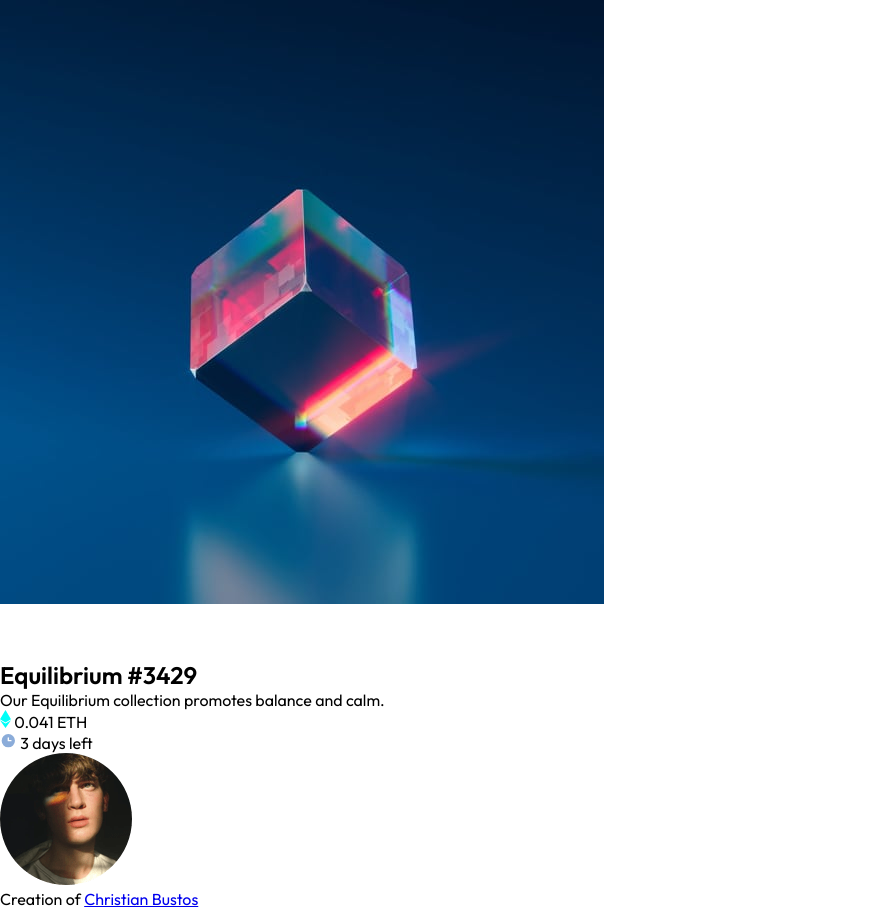
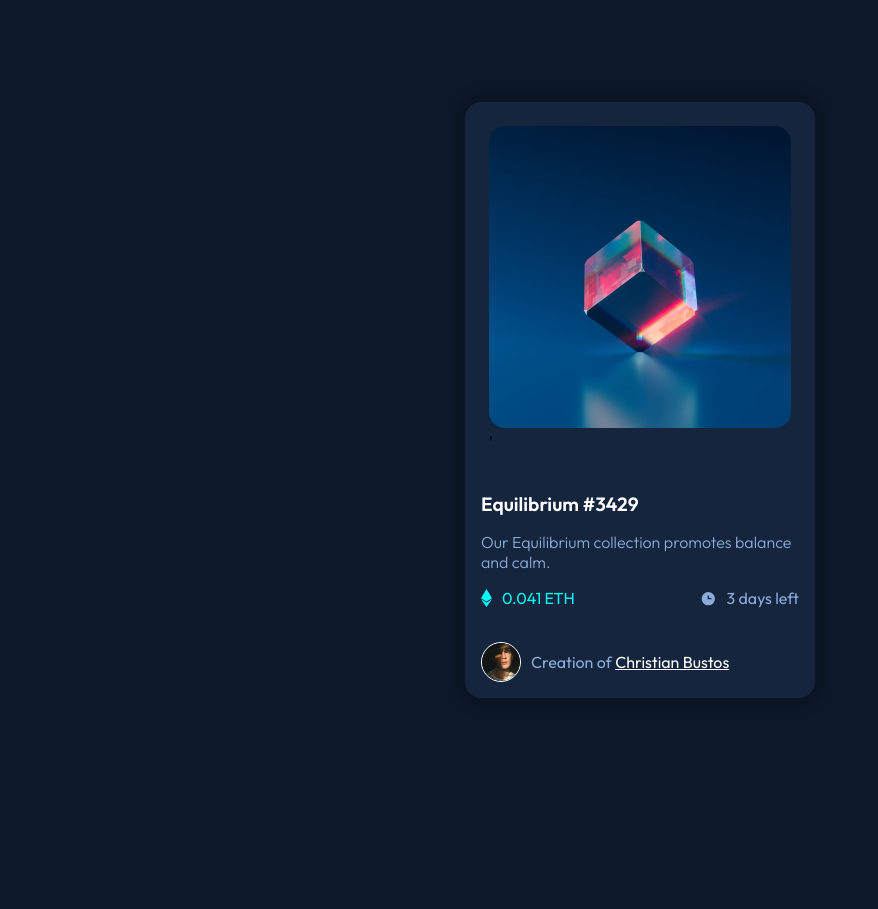
Before and after one commit to chbus37/NFT-preview-card-component, a plain HTML site: page index.html in a window 1280 px wide. Shown: the whole page, without its empty margins (0-878 px from the left). After the commit the page ends 800 px from the top, so only its background shows below. Drawn offline with Linux system fonts and the light colour scheme.

Commit message:
last commit

```diff
--- a/index.html
+++ b/index.html
@@ -14,26 +14,19 @@
     <link rel="stylesheet" href="./styles.css" />
 
     <title>Frontend Mentor | NFT preview card component</title>
-    <style>
-      .attribution {
-        font-size: 11px;
-        text-align: center;
-      }
-      .attribution a {
-        color: hsl(228, 45%, 44%);
-      }
-    </style>
   </head>
   <body>
     <div class="card">
       <div class="card-container">
+        <div class="header">
           <img
             src="./images/image-equilibrium.jpg"
             alt="Equilibrium"
             class="main-img"
           />
           <div class="overlay"></div>
-        <img src="./images/icon-view.svg" alt="view" class="view" />
+          <img src="./images/icon-view.svg" alt="view" class="view" />'
+        </div>
       </div>
       <div class="main">
         <h2 class="title">Equilibrium #3429</h2>
@@ -41,6 +34,7 @@
           Our Equilibrium collection promotes balance and calm.
         </p>
         <div class="icons">
+          <div class="eth">
             <img src="./images/icon-ethereum.svg" alt="eth" />
             <span>0.041 ETH</span>
           </div>
@@ -49,15 +43,20 @@
             <span>3 days left</span>
           </div>
         </div>
+      </div>
 
-      <div class="divider">
+      <div class="divider"></div>
         <div class="footer">
-          <img src="./images/image-avatar.png" alt="avatar"/>
-          <p>Creation of <a href="https://www.linkedin.com/in/christiansbustos/" target="_blank">Christian Bustos</a></p>
+          <img src="./images/image-avatar.png" alt="avatar" />
+          <p>
+            Creation of
+            <a
+              href="https://www.linkedin.com/in/christiansbustos/"
+              target="_blank"
+              >Christian Bustos</a
+            >
+          </p>
         </div>
     </div>
-    </div>
-
-
   </body>
 </html>
--- a/styles.css
+++ b/styles.css
@@ -1,24 +1,151 @@
-@import url('https://fonts.googleapis.com/css2?family=Outfit:wght@300;400;600&display=swap');
-:root{
-    --soft-blue: hsl(215,51%,70%);
-    --cyan: hsl(178,100%,50%);
-    --very-dark-blue-main-bg:hsl(217,54%,11%);
-    --very-dark-blue-card-bg:hsl(216,50%,16%);
-    --very-dark-blue-line:hsl(216,50%,16%);
-    --white:hsl(0,0%,100%);
+@import url("https://fonts.googleapis.com/css2?family=Outfit:wght@300;400;600&display=swap");
+:root {
+  --soft-blue: hsl(215, 51%, 70%);
+  --cyan: hsl(178, 100%, 50%);
+  --very-dark-blue-main-bg: hsl(217, 54%, 11%);
+  --very-dark-blue-card-bg: hsl(216, 50%, 16%);
+  --very-dark-blue-line: hsl(216, 50%, 16%);
+  --white: hsl(0, 0%, 100%);
 }
 
-*{
-    font-family: "Outfit", sans-serif;
-    padding: 0;
-    box-sizing: border-box;
-    margin: 0;
+* {
+  font-family: "Outfit", sans-serif;
+  padding: 0;
+  box-sizing: border-box;
+  margin: 0;
 }
 
-img{
-    max-width: 100%;
+img {
+  max-width: 100%;
 }
 
-body{
+body {
+  min-height: 100vh;
+  display: flex;
+  align-items: center;
+  justify-content: center;
+  background-color: var(--very-dark-blue-main-bg);
+}
 
+.card {
+  background-color: var(--very-dark-blue-card-bg);
+  box-shadow: 0 0 8px 10px rgba(0, 0, 0, 0.2);
+  width: 350px;
+  border-radius: 1rem;
 }
+
+.card-container {
+  display: flex;
+  flex-direction: column;
+  gap: 1rem;
+  padding: 1.5rem;
+}
+
+.header {
+  position: relative;
+  cursor: pointer;
+}
+
+.main-img {
+  border-radius: 1rem;
+}
+
+.overlay {
+  background-color: var(--cyan);
+  opacity: 40%;
+  position: relative;
+  top: 0;
+  bottom: 2px;
+  left: 0;
+  right: 0;
+  border-radius: 1rem;
+  display: none;
+}
+
+.view {
+  position: absolute;
+  top: 50%;
+  left: 50%;
+  transform: translate(-50%, -50%);
+  display: none;
+}
+
+.header:hover .overlay,
+.header:hover .view {
+  display: block;
+}
+
+.main {
+  display: flex;
+  flex-direction: column;
+  gap: 1rem;
+  margin: 1rem;
+}
+
+.title {
+  font-size: 1.2rem;
+  color: var(--white);
+  cursor: pointer;
+}
+
+.title:hover {
+  color: var(--cyan);
+}
+
+.content {
+  color: var(--soft-blue);
+  font-weight: 300;
+  line-height: 20px;
+}
+
+.icons {
+  display: flex;
+  align-items: center;
+  justify-content: space-between;
+}
+
+.icons div {
+  display: flex;
+  align-items: center;
+  gap: 10px;
+}
+
+.eth {
+  color: var(--cyan);
+}
+.time {
+  color: var(--soft-blue);
+}
+
+.divider {
+  width: 100%;
+  height: 2px;
+  background-color: var(--very-dark-blue-line);
+}
+
+.footer{
+    display: flex;
+    align-items: center;
+    gap: 10px;
+    margin: 1rem;
+}
+
+.footer img{
+    width: 40px;
+    border: 1px solid var(--white);
+    border-radius: 50%;
+}
+
+.footer p{
+    color: var(--soft-blue);
+}
+
+.footer a{
+    color: var(--white);
+    cursor: pointer;
+}
+
+.footer a:hover{
+    color: var(--cyan);
+    text-decoration: none;
+}
```
Lines whose indentation alone changed are shown as unchanged.
